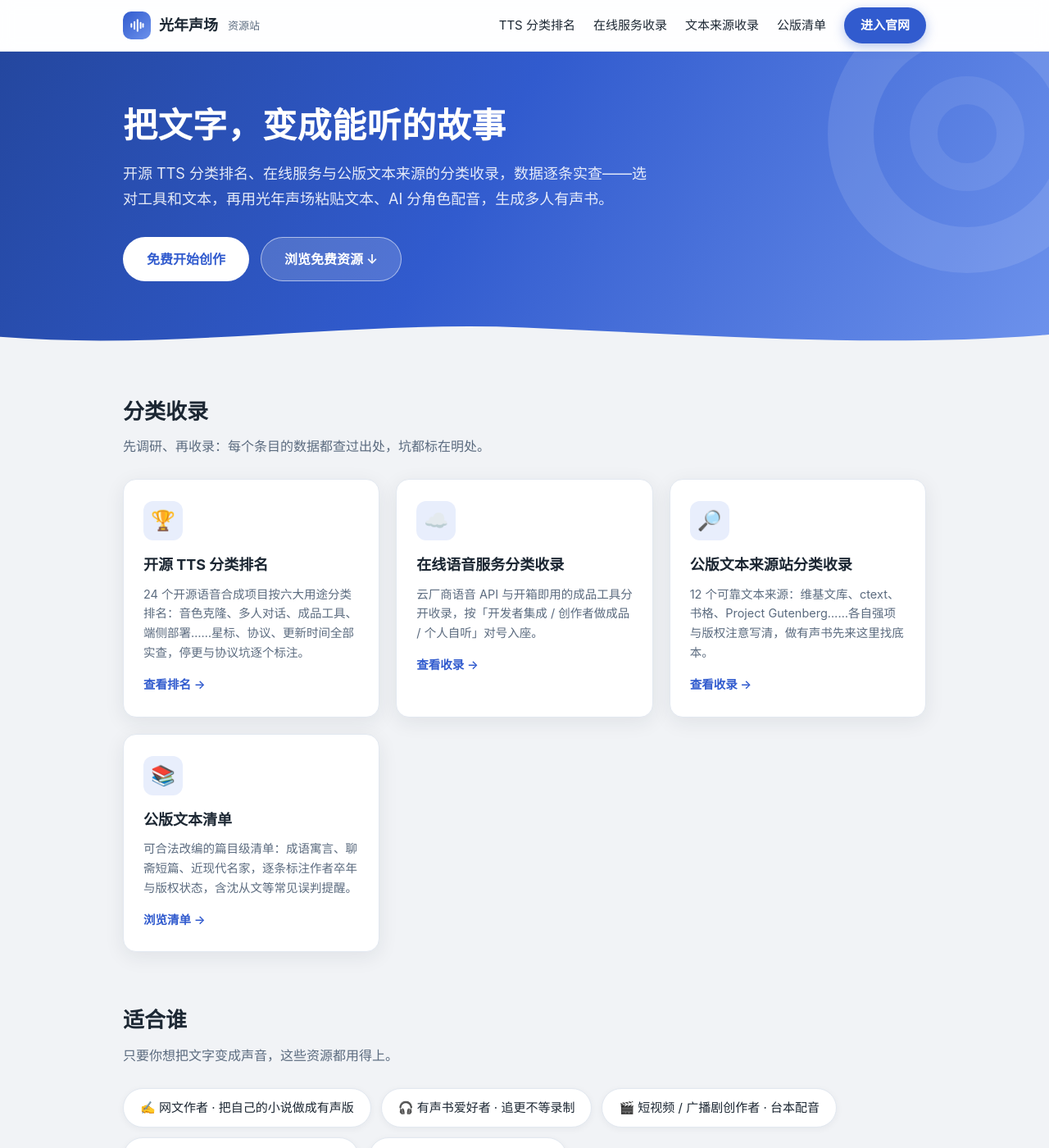
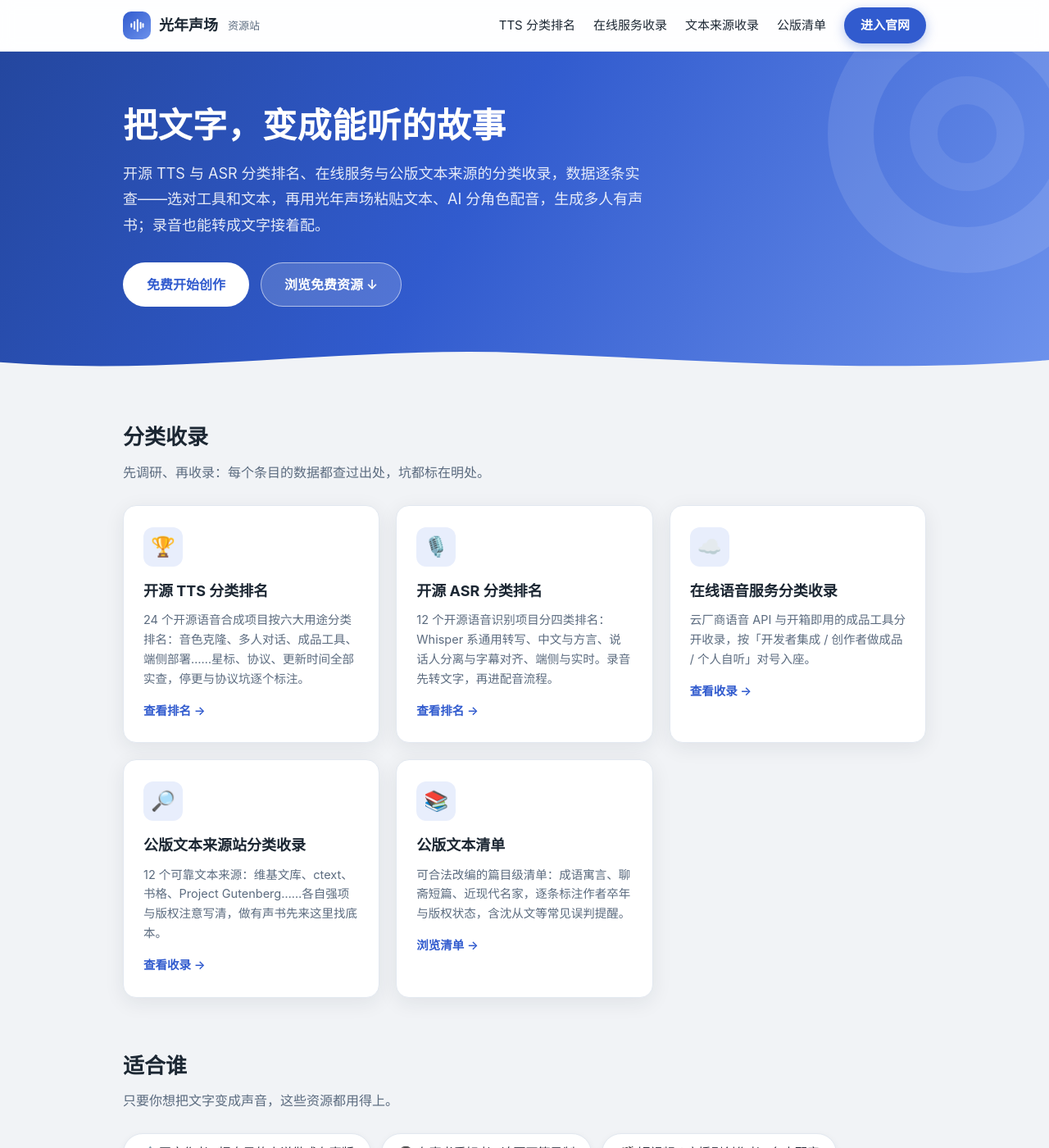
Before and after one commit to shengchang-dev/shengchang-dev.github.io, a Jekyll site: the page built from index.md, in a window 1280 px wide and 1400 px high. Shown: the whole window at 82% size. Built offline with Jekyll 4.4.1, drawn with Linux system fonts in a browser that asks for light colours; some of the changed text lies outside the part shown.

Commit message:
Homepage: add ASR card

```diff
--- a/index.md
+++ b/index.md
@@ -1,10 +1,10 @@
 ---
 layout: default
 title: 光年声场资源站
-description: 有声制作分类收录站：开源 TTS 分类排名（24 个项目实查）、在线语音服务收录、公版文本来源站收录与公版文本清单，配合光年声场做多人有声书。
+description: 有声制作分类收录站：开源 TTS 分类排名（24 个项目实查）、开源 ASR 语音识别排名、在线语音服务收录、公版文本来源站收录与公版文本清单，配合光年声场做多人有声书与录音转文字。
 hero: true
 hero_title: 把文字，变成能听的故事
-hero_sub: 开源 TTS 分类排名、在线服务与公版文本来源的分类收录，数据逐条实查——选对工具和文本，再用光年声场粘贴文本、AI 分角色配音，生成多人有声书。
+hero_sub: 开源 TTS 与 ASR 分类排名、在线服务与公版文本来源的分类收录，数据逐条实查——选对工具和文本，再用光年声场粘贴文本、AI 分角色配音，生成多人有声书；录音也能转成文字接着配。
 ---
 
 <section class="section" id="resources">
@@ -15,6 +15,12 @@ hero_sub: 开源 TTS 分类排名、在线服务与公版文本来源的分类
       <div class="icon">🏆</div>
       <h3>开源 TTS 分类排名</h3>
       <p>24 个开源语音合成项目按六大用途分类排名：音色克隆、多人对话、成品工具、端侧部署……星标、协议、更新时间全部实查，停更与协议坑逐个标注。</p>
+      <div class="go">查看排名 →</div>
+    </a>
+    <a class="card" href="/collections/asr-tools.html">
+      <div class="icon">🎙️</div>
+      <h3>开源 ASR 分类排名</h3>
+      <p>12 个开源语音识别项目分四类排名：Whisper 系通用转写、中文与方言、说话人分离与字幕对齐、端侧与实时。录音先转文字，再进配音流程。</p>
       <div class="go">查看排名 →</div>
     </a>
     <a class="card" href="/collections/online-tts.html">
@@ -47,6 +53,7 @@ hero_sub: 开源 TTS 分类排名、在线服务与公版文本来源的分类
     <span class="chip">🎬 短视频 / 广播剧创作者 · 台本配音</span>
     <span class="chip">👨‍👩‍👧 家长老师 · 给孩子讲故事、做课件</span>
     <span class="chip">🏪 商家 · 门店介绍与宣传音频</span>
+    <span class="chip">🎙️ 播客 / 访谈整理 · 录音转文字、转完再配音</span>
   </div>
 </section>
 
```
